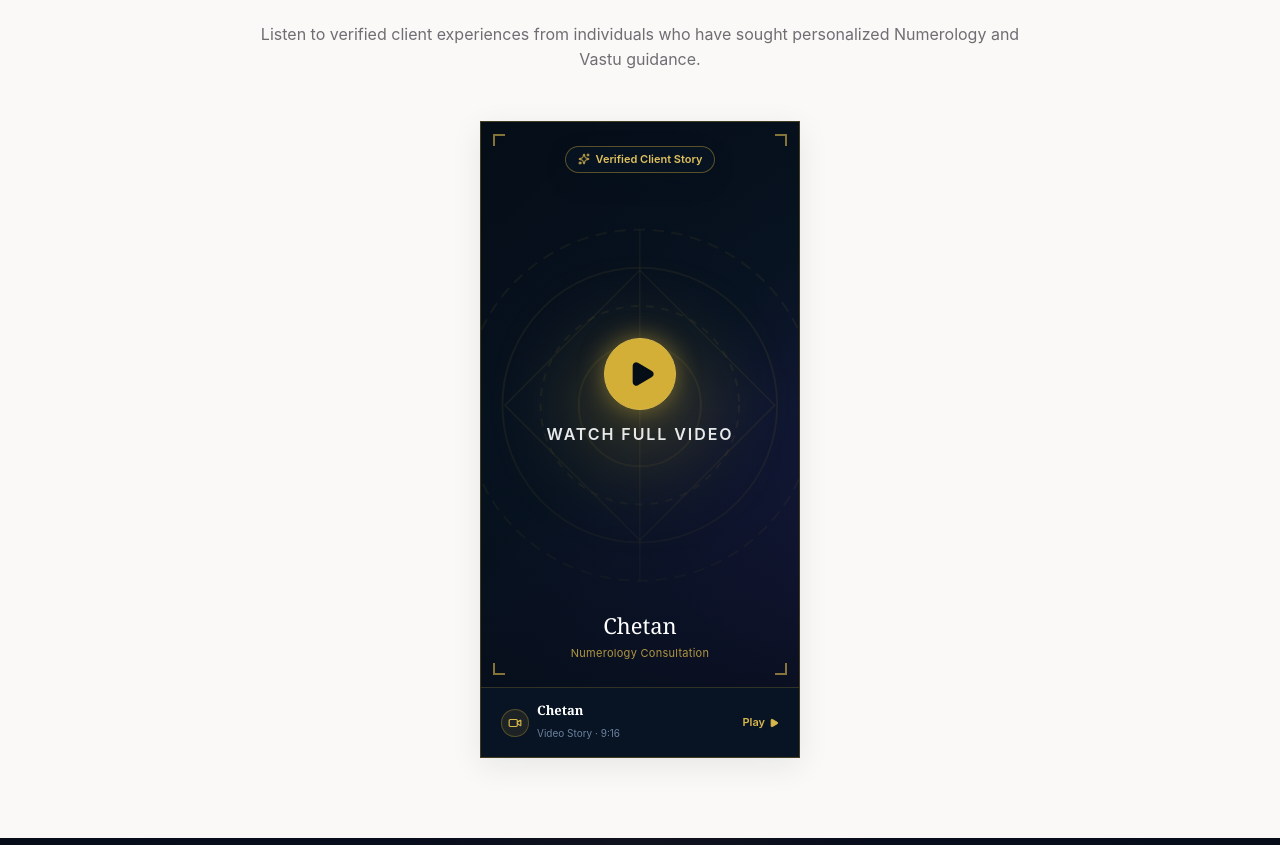
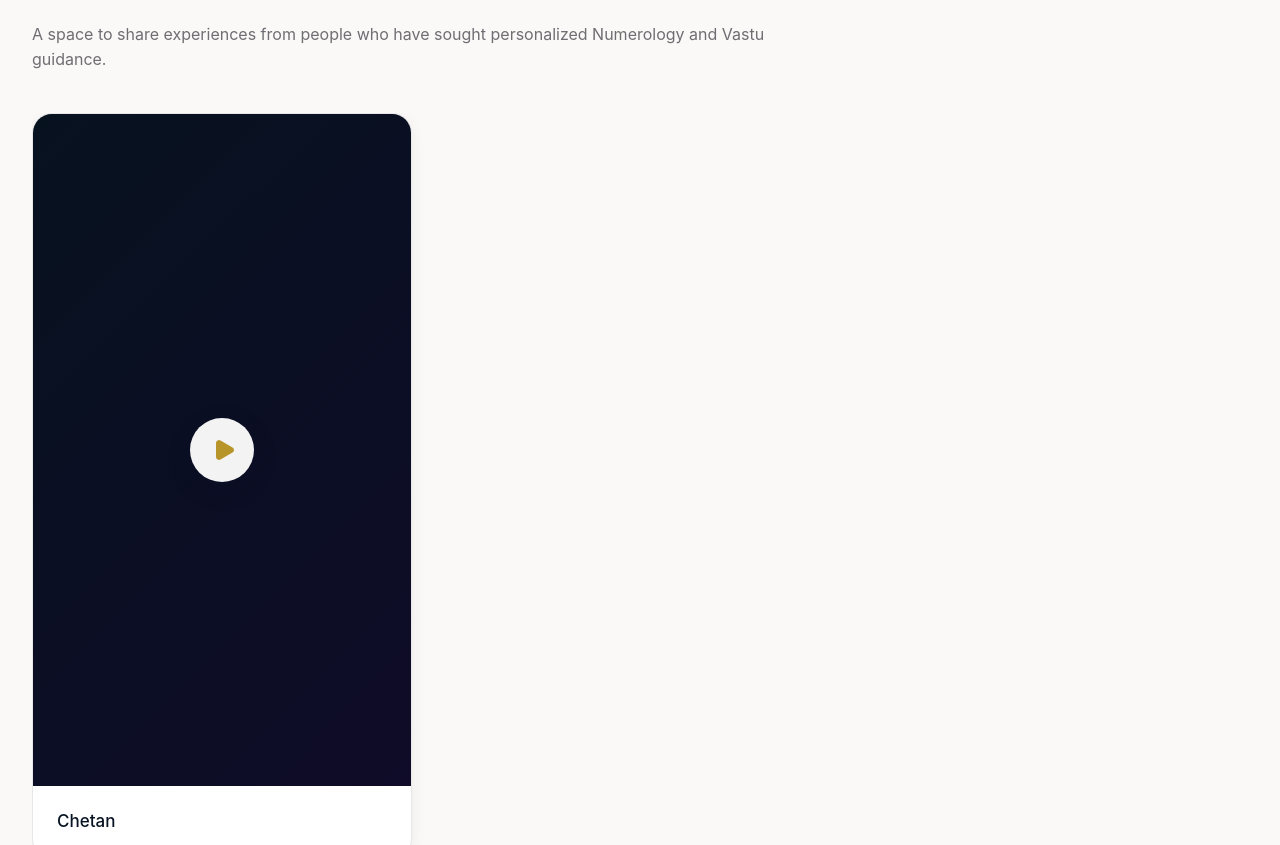
Before and after one commit to mastr-sumit/Vrikszon-Occultaura, a Next.js app: page / in a window 1280 px wide. Shown: the part 8650-9495 px from the top of the page. Built offline with nearby package versions, Linux system fonts and the light colour scheme.

Commit message:
Fix testimonial card size and inline video playback with scroll-pause

```diff
--- a/src/components/sections/Testimonials.tsx
+++ b/src/components/sections/Testimonials.tsx
@@ -1,86 +1,162 @@
 "use client";
 
-import { useEffect, useRef, useState, useCallback } from "react";
+import { useCallback, useEffect, useRef, useState } from "react";
 import Image from "next/image";
-import { Play, X, Sparkles, Quote, Video as VideoIcon } from "lucide-react";
-import { AnimatePresence, motion, useReducedMotion } from "framer-motion";
+import { ChevronLeft, ChevronRight, Play } from "lucide-react";
+import { motion, useReducedMotion } from "framer-motion";
 import Container from "@/components/ui/Container";
+import Button from "@/components/ui/Button";
 import { SectionHeading } from "@/components/ui/SectionHeading";
 import { cn } from "@/lib/utils";
 import { TESTIMONIALS, type Testimonial } from "@/data/testimonials";
 
-/**
- * Sacred Geometry Background Watermark (SVG)
- * Provides subtle celestial / mandala depth behind video cards without posters.
- */
-const SacredGeometryPattern = ({ className }: { className?: string }) => (
-  <svg
-    viewBox="0 0 100 100"
-    className={cn("absolute pointer-events-none stroke-gold-500/20 fill-none", className)}
-    aria-hidden="true"
-  >
-    <circle cx="50" cy="50" r="46" strokeWidth="0.5" strokeDasharray="3 2" />
-    <circle cx="50" cy="50" r="36" strokeWidth="0.5" />
-    <circle cx="50" cy="50" r="26" strokeWidth="0.5" strokeDasharray="2 2" />
-    <circle cx="50" cy="50" r="16" strokeWidth="0.5" />
-    <path d="M50 4 L50 96 M4 L50 L96 50 M17 17 L83 83 M17 83 L83 17" strokeWidth="0.4" />
-    <rect x="25" y="25" width="50" height="50" strokeWidth="0.4" transform="rotate(45 50 50)" />
-  </svg>
-);
+/** Fraction of the visible track width to move per Prev/Next press. */
+const SCROLL_STEP_RATIO = 0.9;
+
+interface TestimonialCardProps {
+  testimonial: Testimonial;
+  variants: any;
+}
+
+const TestimonialCard = ({ testimonial, variants }: TestimonialCardProps) => {
+  const [isPlaying, setIsPlaying] = useState(false);
+  const videoRef = useRef<HTMLVideoElement>(null);
+  const cardRef = useRef<HTMLDivElement>(null);
+
+  // Auto-pause video when the card scrolls mostly out of view (< 35% visible)
+  useEffect(() => {
+    if (!isPlaying) return;
+
+    const observer = new IntersectionObserver(
+      (entries) => {
+        entries.forEach((entry) => {
+          if (entry.intersectionRatio < 0.35 && videoRef.current && !videoRef.current.paused) {
+            videoRef.current.pause();
+          }
+        });
+      },
+      {
+        threshold: [0, 0.2, 0.35, 0.5, 0.75, 1.0],
+      }
+    );
+
+    if (cardRef.current) {
+      observer.observe(cardRef.current);
+    }
+
+    return () => {
+      observer.disconnect();
+    };
+  }, [isPlaying]);
+
+  return (
+    <motion.article
+      ref={cardRef}
+      variants={variants}
+      className={cn(
+        "group flex h-auto w-[280px] shrink-0 snap-start flex-col overflow-hidden rounded-lg border border-border bg-white shadow-sm",
+        "sm:w-[340px] lg:w-[380px]",
+        "transition-[transform,box-shadow] duration-[250ms] ease-[cubic-bezier(0.22,1,0.36,1)]",
+        "hover:shadow-md motion-safe:hover:-translate-y-1"
+      )}
+    >
+      {/* 9:16 Portrait Video Container */}
+      <div className="relative aspect-[9/16] w-full overflow-hidden bg-[linear-gradient(135deg,var(--color-navy-900)_0%,var(--color-indigo-900)_100%)]">
+        {isPlaying && testimonial.videoSrc ? (
+          <video
+            ref={videoRef}
+            src={testimonial.videoSrc}
+            controls
+            autoPlay
+            playsInline
+            className="h-full w-full object-cover bg-black"
+          />
+        ) : (
+          <button
+            type="button"
+            onClick={() => setIsPlaying(true)}
+            aria-label={`Play video testimonial from ${testimonial.clientName}`}
+            className="group/btn relative flex h-full w-full items-center justify-center focus-visible:outline-none focus-visible:ring-2 focus-visible:ring-gold-500 focus-visible:ring-offset-2 cursor-pointer"
+          >
+            {testimonial.posterImage && (
+              <Image
+                src={testimonial.posterImage}
+                alt={`${testimonial.clientName} testimonial`}
+                fill
+                sizes="(max-width: 640px) 280px, (max-width: 1024px) 340px, 380px"
+                className="object-cover transition-transform duration-300 group-hover/btn:scale-105"
+              />
+            )}
+
+            {/* Subtle dark backdrop for contrast */}
+            <div className="absolute inset-0 bg-navy-950/25 transition-opacity group-hover/btn:bg-navy-950/15" />
+
+            {/* Play Button Icon */}
+            <span className="relative z-10 flex h-16 w-16 items-center justify-center rounded-full bg-white/95 text-navy-900 shadow-md transition-all duration-300 group-hover/btn:scale-110 group-hover/btn:bg-white group-hover/btn:shadow-[0_0_24px_rgba(212,175,55,0.4)]">
+              <Play className="ml-1 h-6 w-6 text-gold-600" fill="currentColor" aria-hidden="true" />
+            </span>
+          </button>
+        )}
+      </div>
+
+      {/* Card Content */}
+      <div className="flex flex-col gap-1 p-5 sm:p-6">
+        <span className="text-h6 font-medium text-navy-900">
+          {testimonial.clientName}
+        </span>
+        {testimonial.clientRoleOrLocation && (
+          <span className="text-small text-text-secondary">
+            {testimonial.clientRoleOrLocation}
+          </span>
+        )}
+        {testimonial.quote && (
+          <p className="text-small text-text-secondary mt-2 line-clamp-3">
+            &ldquo;{testimonial.quote}&rdquo;
+          </p>
+        )}
+      </div>
+    </motion.article>
+  );
+};
 
 /**
  * Testimonials ("Our Testimonials")
  *
- * Highlights verified client experiences with rich 9:16 portrait video stories.
- * Clicking a video testimonial card launches a full-screen 9:16 video modal.
+ * Compact social-proof section featuring inline 9:16 portrait video testimonials.
  */
 const Testimonials = () => {
   const shouldReduceMotion = useReducedMotion();
-  const [selectedVideo, setSelectedVideo] = useState<{
-    src: string;
-    title: string;
-  } | null>(null);
+  const trackRef = useRef<HTMLDivElement>(null);
+  const [isAtStart, setIsAtStart] = useState(true);
+  const [isAtEnd, setIsAtEnd] = useState(false);
 
-  const videoRef = useRef<HTMLVideoElement>(null);
   const activeTestimonials = TESTIMONIALS.filter((t) => t.enabled);
 
-  // Close modal handler
-  const handleCloseModal = useCallback(() => {
-    if (videoRef.current) {
-      videoRef.current.pause();
-      videoRef.current.currentTime = 0;
-    }
-    setSelectedVideo(null);
+  const handleScroll = useCallback(() => {
+    const track = trackRef.current;
+    if (!track) return;
+    setIsAtStart(track.scrollLeft <= 8);
+    setIsAtEnd(track.scrollLeft + track.clientWidth >= track.scrollWidth - 12);
   }, []);
 
-  // Escape key listener & body scroll locking
   useEffect(() => {
-    const handleKeyDown = (e: KeyboardEvent) => {
-      if (e.key === "Escape") {
-        handleCloseModal();
-      }
-    };
+    handleScroll();
+  }, [handleScroll]);
 
-    if (selectedVideo) {
-      document.body.style.overflow = "hidden";
-      window.addEventListener("keydown", handleKeyDown);
-    } else {
-      document.body.style.overflow = "";
-    }
+  const scrollByStep = (direction: 1 | -1) => {
+    const track = trackRef.current;
+    if (!track) return;
+    track.scrollBy({
+      left: direction * track.clientWidth * SCROLL_STEP_RATIO,
+      behavior: shouldReduceMotion ? "auto" : "smooth",
+    });
+  };
 
-    return () => {
-      document.body.style.overflow = "";
-      window.removeEventListener("keydown", handleKeyDown);
-    };
-  }, [selectedVideo, handleCloseModal]);
-
-  const handleCardClick = (testimonial: Testimonial) => {
-    if (testimonial.videoSrc) {
-      setSelectedVideo({
-        src: testimonial.videoSrc,
-        title: `${testimonial.clientName}'s Experience`,
-      });
-    }
+  const gridVariants = {
+    hidden: {},
+    visible: {
+      transition: { staggerChildren: shouldReduceMotion ? 0 : 0.1 },
+    },
   };
 
   const cardVariants = shouldReduceMotion
@@ -89,7 +165,7 @@ const Testimonials = () => {
         visible: { opacity: 1, transition: { duration: 0.3 } },
       }
     : {
-        hidden: { opacity: 0, y: 28 },
+        hidden: { opacity: 0, y: 32 },
         visible: {
           opacity: 1,
           y: 0,
@@ -100,175 +176,94 @@ const Testimonials = () => {
   return (
     <section className="bg-warm-white py-12 md:py-16 lg:py-20">
       <Container size="wide">
-        {/* Section Heading */}
-        <div className="mx-auto max-w-3xl text-center mb-12">
+        <div className="flex flex-col gap-6 sm:flex-row sm:items-start sm:justify-between">
           <SectionHeading
-            align="center"
             eyebrow="Our Testimonials"
             heading="Stories of Clarity, Confidence & Transformation"
-            description="Listen to verified client experiences from individuals who have sought personalized Numerology and Vastu guidance."
+            description="A space to share experiences from people who have sought personalized Numerology and Vastu guidance."
           />
+
+          {activeTestimonials.length > 1 && (
+            <div className="hidden shrink-0 items-center gap-3 sm:flex">
+              <Button
+                type="button"
+                variant="outline"
+                size="icon"
+                aria-label="Previous testimonials"
+                disabled={isAtStart}
+                className="transition-all duration-300 hover:scale-105 hover:border-gold-500 hover:text-gold-600 hover:shadow-[0_0_16px_rgba(212,175,55,0.25)] active:scale-95 disabled:opacity-35 disabled:cursor-not-allowed disabled:hover:scale-100 disabled:hover:shadow-none"
+                onClick={() => scrollByStep(-1)}
+              >
+                <ChevronLeft className="h-5 w-5" aria-hidden="true" />
+              </Button>
+              <Button
+                type="button"
+                variant="outline"
+                size="icon"
+                aria-label="Next testimonials"
+                disabled={isAtEnd}
+                className="transition-all duration-300 hover:scale-105 hover:border-gold-500 hover:text-gold-600 hover:shadow-[0_0_16px_rgba(212,175,55,0.25)] active:scale-95 disabled:opacity-35 disabled:cursor-not-allowed disabled:hover:scale-100 disabled:hover:shadow-none"
+                onClick={() => scrollByStep(1)}
+              >
+                <ChevronRight className="h-5 w-5" aria-hidden="true" />
+              </Button>
+            </div>
+          )}
         </div>
 
-        {/* Testimonials Display (Centered Portrait 9:16 Cards) */}
-        <div className="flex justify-center items-center">
+        <motion.div
+          ref={trackRef}
+          variants={gridVariants}
+          initial="hidden"
+          whileInView="visible"
+          viewport={{ once: true, margin: "-80px" }}
+          onScroll={handleScroll}
+          role="region"
+          aria-roledescription="carousel"
+          aria-label="Client testimonials"
+          tabIndex={0}
+          className={cn(
+            "mt-10 flex snap-x snap-mandatory gap-6 overflow-x-auto scroll-smooth pb-2",
+            "[-ms-overflow-style:none] [scrollbar-width:none] [&::-webkit-scrollbar]:hidden",
+            "focus-visible:outline-none focus-visible:ring-2 focus-visible:ring-gold-500 focus-visible:ring-offset-4"
+          )}
+        >
           {activeTestimonials.map((testimonial) => (
-            <motion.article
+            <TestimonialCard
               key={testimonial.id}
+              testimonial={testimonial}
               variants={cardVariants}
-              initial="hidden"
-              whileInView="visible"
-              viewport={{ once: true, margin: "-60px" }}
-              onClick={() => handleCardClick(testimonial)}
-              className={cn(
-                "group relative flex flex-col overflow-hidden rounded-2xl border border-gold-500/30 bg-navy-950 text-white shadow-md transition-all duration-300 ease-luxury cursor-pointer",
-                "w-[260px] sm:w-[300px] md:w-[320px]",
-                "hover:border-gold-500 hover:shadow-[0_16px_36px_rgba(8,20,35,0.2),0_0_24px_rgba(212,175,55,0.25)]",
-                shouldReduceMotion ? "" : "hover:-translate-y-2"
-              )}
+            />
+          ))}
+        </motion.div>
+
+        {activeTestimonials.length > 1 && (
+          <div className="mt-6 flex items-center justify-center gap-3 sm:hidden">
+            <Button
+              type="button"
+              variant="outline"
+              size="icon"
+              aria-label="Previous testimonials"
+              disabled={isAtStart}
+              className="transition-all duration-300 hover:scale-105 hover:border-gold-500 hover:text-gold-600 hover:shadow-[0_0_16px_rgba(212,175,55,0.25)] active:scale-95 disabled:opacity-35 disabled:cursor-not-allowed disabled:hover:scale-100 disabled:hover:shadow-none"
+              onClick={() => scrollByStep(-1)}
             >
-              {/* ── Top 9:16 Portrait Media Container ── */}
-              <div className="relative aspect-[9/16] w-full overflow-hidden bg-[linear-gradient(135deg,var(--color-navy-950)_0%,var(--color-navy-900)_50%,var(--color-indigo-950)_100%)]">
-                {/* Optional Poster Image if provided */}
-                {testimonial.posterImage ? (
-                  <Image
-                    src={testimonial.posterImage}
-                    alt={`${testimonial.clientName} testimonial`}
-                    fill
-                    sizes="(max-width: 640px) 260px, 320px"
-                    className="object-cover transition-transform duration-500 ease-luxury group-hover:scale-105"
-                  />
-                ) : (
-                  /* Atmospheric Aesthetic Fallback */
-                  <div className="absolute inset-0 flex flex-col items-center justify-between p-6 overflow-hidden">
-                    <SacredGeometryPattern className="h-[120%] w-[120%] -top-[10%] opacity-40" />
-
-                    {/* Top Pill: Verified Client Story */}
-                    <div className="relative z-10 flex items-center gap-1.5 px-3 py-1 rounded-full border border-gold-500/40 bg-navy-900/80 backdrop-blur-xs text-[11px] font-semibold text-gold-300 shadow-md">
-                      <Sparkles className="h-3 w-3 text-gold-400" />
-                      <span>Verified Client Story</span>
-                    </div>
-
-                    {/* Ambient Glow */}
-                    <div className="absolute left-1/2 top-1/2 h-36 w-36 -translate-x-1/2 -translate-y-1/2 rounded-full bg-gold-500/20 blur-2xl pointer-events-none" />
-
-                    {/* Center: Glowing Animated Play Button */}
-                    <div className="relative z-10 flex flex-col items-center gap-3">
-                      <span className="relative flex h-16 w-16 sm:h-18 sm:w-18 items-center justify-center rounded-full border border-gold-400 bg-gold-500 text-navy-950 shadow-[0_0_24px_rgba(212,175,55,0.5)] transition-all duration-300 group-hover:scale-110 group-hover:bg-gold-400 group-hover:shadow-[0_0_36px_rgba(212,175,55,0.7)]">
-                        <Play className="ml-1 h-7 w-7 text-navy-950" fill="currentColor" />
-                      </span>
-                      <span className="text-xs font-semibold uppercase tracking-[0.12em] text-white/90 group-hover:text-gold-300 transition-colors">
-                        Watch Full Video
-                      </span>
-                    </div>
-
-                    {/* Bottom: Client Name & Occult Motif */}
-                    <div className="relative z-10 w-full text-center">
-                      <span className="font-heading text-h4 font-medium text-white block">
-                        {testimonial.clientName}
-                      </span>
-                      <span className="text-[11px] text-gold-400/80 tracking-wide">
-                        Numerology Consultation
-                      </span>
-                    </div>
-                  </div>
-                )}
-
-                {/* Dark Vignette Overlay for Crisp Text & Accents */}
-                <div className="absolute inset-0 bg-gradient-to-t from-navy-950/80 via-transparent to-navy-950/30 pointer-events-none" />
-
-                {/* Corner Golden Accent Lines */}
-                <div className="absolute top-3 left-3 h-3 w-3 border-t-2 border-l-2 border-gold-400/60 pointer-events-none" />
-                <div className="absolute top-3 right-3 h-3 w-3 border-t-2 border-r-2 border-gold-400/60 pointer-events-none" />
-                <div className="absolute bottom-3 left-3 h-3 w-3 border-b-2 border-l-2 border-gold-400/60 pointer-events-none" />
-                <div className="absolute bottom-3 right-3 h-3 w-3 border-b-2 border-r-2 border-gold-400/60 pointer-events-none" />
-              </div>
-
-              {/* ── Bottom Label Bar ── */}
-              <div className="flex items-center justify-between border-t border-gold-500/20 bg-navy-900 px-5 py-3.5">
-                <div className="flex items-center gap-2">
-                  <div className="flex h-7 w-7 items-center justify-center rounded-full bg-gold-500/10 border border-gold-500/30 text-gold-400">
-                    <VideoIcon className="h-3.5 w-3.5" />
-                  </div>
-                  <div>
-                    <span className="font-heading text-small font-semibold text-white block leading-tight">
-                      {testimonial.clientName}
-                    </span>
-                    <span className="text-[10px] text-navy-300">Video Story · 9:16</span>
-                  </div>
-                </div>
-
-                <span className="inline-flex items-center gap-1 text-[11px] font-semibold text-gold-400 group-hover:text-gold-300 transition-colors">
-                  <span>Play</span>
-                  <Play className="h-2.5 w-2.5" fill="currentColor" />
-                </span>
-              </div>
-            </motion.article>
-          ))}
-        </div>
-      </Container>
-
-      {/* ── 9:16 Full-Screen Story / Reel Video Modal ── */}
-      <AnimatePresence>
-        {selectedVideo && (
-          <div
-            role="dialog"
-            aria-modal="true"
-            aria-label={selectedVideo.title}
-            className="fixed inset-0 z-50 flex items-center justify-center p-3 sm:p-6"
-          >
-            {/* Backdrop with Blur */}
-            <motion.div
-              initial={{ opacity: 0 }}
-              animate={{ opacity: 1 }}
-              exit={{ opacity: 0 }}
-              transition={{ duration: 0.25 }}
-              onClick={handleCloseModal}
-              className="absolute inset-0 bg-navy-950/90 backdrop-blur-md cursor-pointer"
-            />
-
-            {/* Video Card Lightbox Container (9:16 Aspect Ratio, Max 88vh) */}
-            <motion.div
-              initial={{ opacity: 0, scale: 0.92, y: 16 }}
-              animate={{ opacity: 1, scale: 1, y: 0 }}
-              exit={{ opacity: 0, scale: 0.92, y: 16 }}
-              transition={{ duration: 0.3, ease: [0.22, 1, 0.36, 1] }}
-              className="relative z-10 flex flex-col items-center max-h-[88vh] h-full aspect-[9/16] rounded-2xl overflow-hidden border border-gold-500/40 bg-black shadow-2xl"
+              <ChevronLeft className="h-5 w-5" aria-hidden="true" />
+            </Button>
+            <Button
+              type="button"
+              variant="outline"
+              size="icon"
+              aria-label="Next testimonials"
+              disabled={isAtEnd}
+              className="transition-all duration-300 hover:scale-105 hover:border-gold-500 hover:text-gold-600 hover:shadow-[0_0_16px_rgba(212,175,55,0.25)] active:scale-95 disabled:opacity-35 disabled:cursor-not-allowed disabled:hover:scale-100 disabled:hover:shadow-none"
+              onClick={() => scrollByStep(1)}
             >
-              {/* Top Floating Bar: Title + Close Button */}
-              <div className="absolute top-0 inset-x-0 z-20 flex items-center justify-between p-3.5 bg-gradient-to-b from-black/80 via-black/40 to-transparent pointer-events-auto">
-                <div className="flex items-center gap-2">
-                  <span className="flex h-2 w-2 rounded-full bg-emerald-400 animate-pulse" />
-                  <span className="text-xs font-semibold text-white drop-shadow-md">
-                    {selectedVideo.title}
-                  </span>
-                </div>
-
-                <button
-                  type="button"
-                  onClick={handleCloseModal}
-                  aria-label="Close video player"
-                  className="flex h-8 w-8 items-center justify-center rounded-full bg-black/60 border border-white/20 text-white hover:bg-gold-500 hover:text-navy-950 hover:border-gold-400 transition-all cursor-pointer"
-                >
-                  <X className="h-4.5 w-4.5" />
-                </button>
-              </div>
-
-              {/* Native Video Player */}
-              <video
-                ref={videoRef}
-                src={selectedVideo.src}
-                controls
-                autoPlay
-                playsInline
-                className="h-full w-full object-contain bg-black"
-              >
-                Your browser does not support HTML5 video playback.
-              </video>
-            </motion.div>
+              <ChevronRight className="h-5 w-5" aria-hidden="true" />
+            </Button>
           </div>
         )}
-      </AnimatePresence>
+      </Container>
     </section>
   );
 };
```
